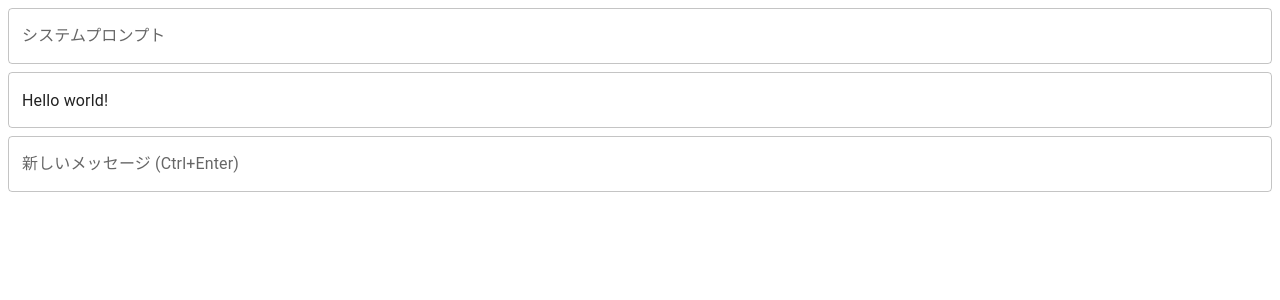
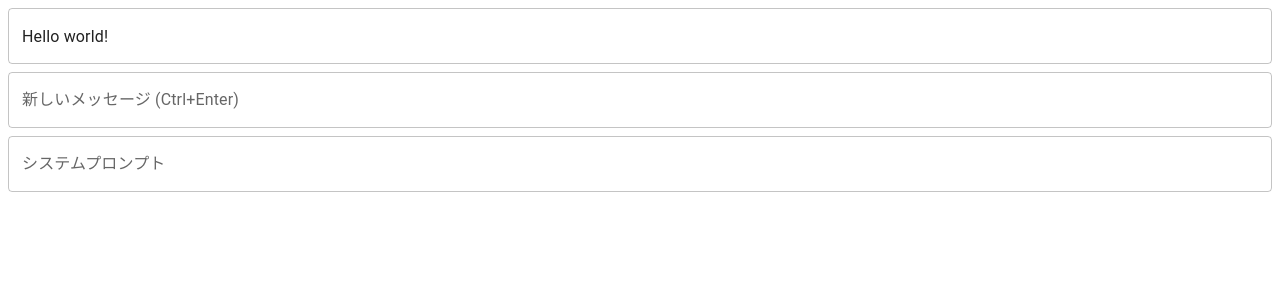
Before and after one commit to mitayuki3/poppy-chat, a Next.js app: page / in a window 1280 px wide. Shown: the top 300 px of the page. Built offline with nearby package versions, Linux system fonts and the light colour scheme.

Commit message:
UserInput に分離

```diff
--- /dev/null
+++ b/src/app/UserInput.tsx
@@ -0,0 +1,38 @@
+"use client";
+
+import TextField from "@mui/material/TextField";
+import Stack from "@mui/material/Stack";
+
+function AssistantSelect() {
+	return (
+		<TextField
+			label="システムプロンプト"
+			variant="outlined"
+			fullWidth
+			multiline
+		/>
+	);
+}
+
+export default function UserInput() {
+	const handleCtrlEnter = (event: React.KeyboardEvent<HTMLInputElement>) => {
+		if (event.ctrlKey && event.key === "Enter") {
+			event.preventDefault();
+			// TODO: メッセージ送信処理をここに実装
+			console.log("Ctrl+Enter pressed");
+		}
+	};
+
+	return (
+		<Stack spacing={1}>
+			<TextField
+				fullWidth
+				label="新しいメッセージ (Ctrl+Enter)"
+				variant="outlined"
+				multiline
+				onKeyDown={handleCtrlEnter}
+			/>
+			<AssistantSelect />
+		</Stack>
+	);
+}
--- a/src/app/page.tsx
+++ b/src/app/page.tsx
@@ -1,22 +1,14 @@
 import TextField from "@mui/material/TextField";
 import Stack from "@mui/material/Stack";
+
+import UserInput from "./UserInput";
 
 export default function Home() {
 	return (
 		<main>
 			<Stack spacing={1}>
-				<TextField
-					label="システムプロンプト"
-					variant="outlined"
-					fullWidth
-					multiline
-				/>
 				<TextField multiline defaultValue="Hello world!" />
-				<TextField
-					fullWidth
-					label="新しいメッセージ (Ctrl+Enter)"
-					variant="outlined"
-				/>
+				<UserInput />
 			</Stack>
 		</main>
 	);
```
